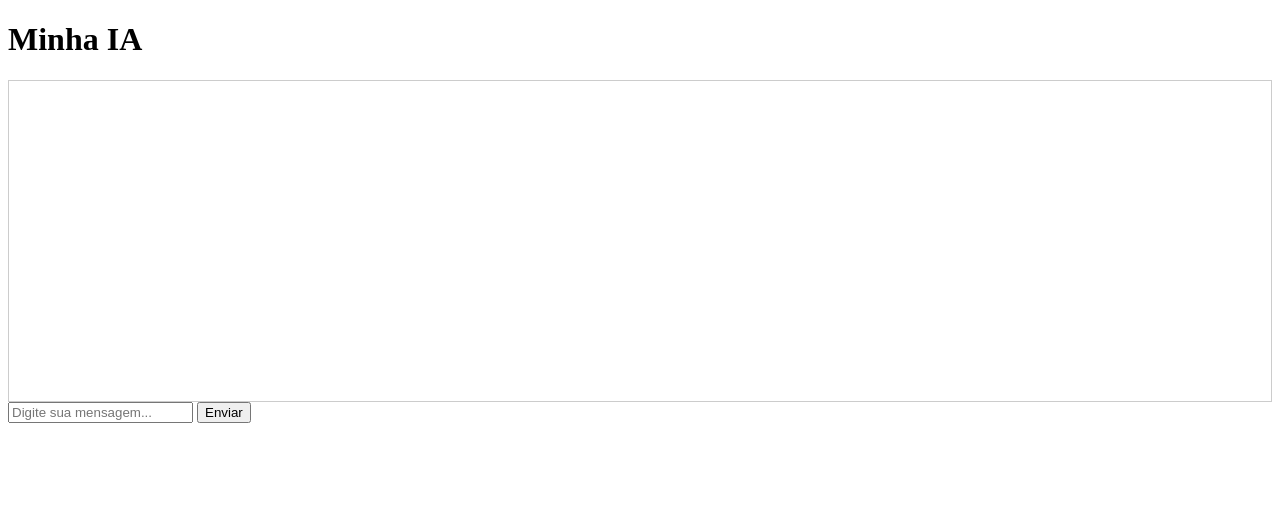
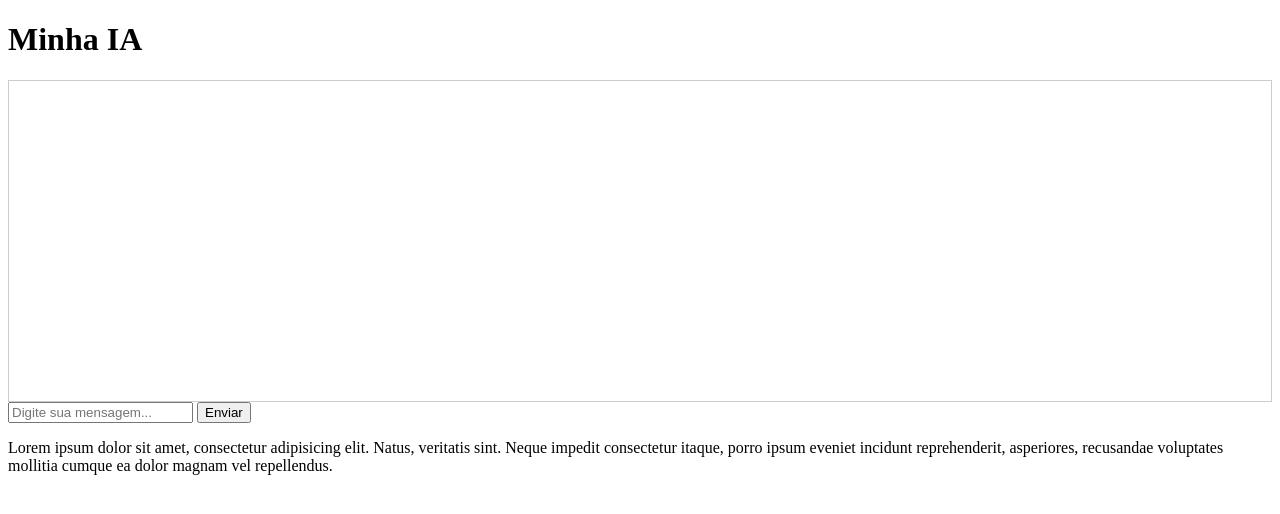
Before and after one commit to miqueias-nascimentto/ChatBot-IA, a plain HTML site: page site-exemplo/index.html in a window 1280 px wide. Drawn offline with Linux system fonts and the light colour scheme; files whose address does not match are found by name.

Commit message:
Update index.html

```diff
--- a/site-exemplo/index.html
+++ b/site-exemplo/index.html
@@ -12,5 +12,5 @@
   <button onclick="sendMessage()">Enviar</button>
   <script src="script.js"></script>
 </body>
-<p></p>
+<p>Lorem ipsum dolor sit amet, consectetur adipisicing elit. Natus, veritatis sint. Neque impedit consectetur itaque, porro ipsum eveniet incidunt reprehenderit, asperiores, recusandae voluptates mollitia cumque ea dolor magnam vel repellendus.</p>
 </html>
```
